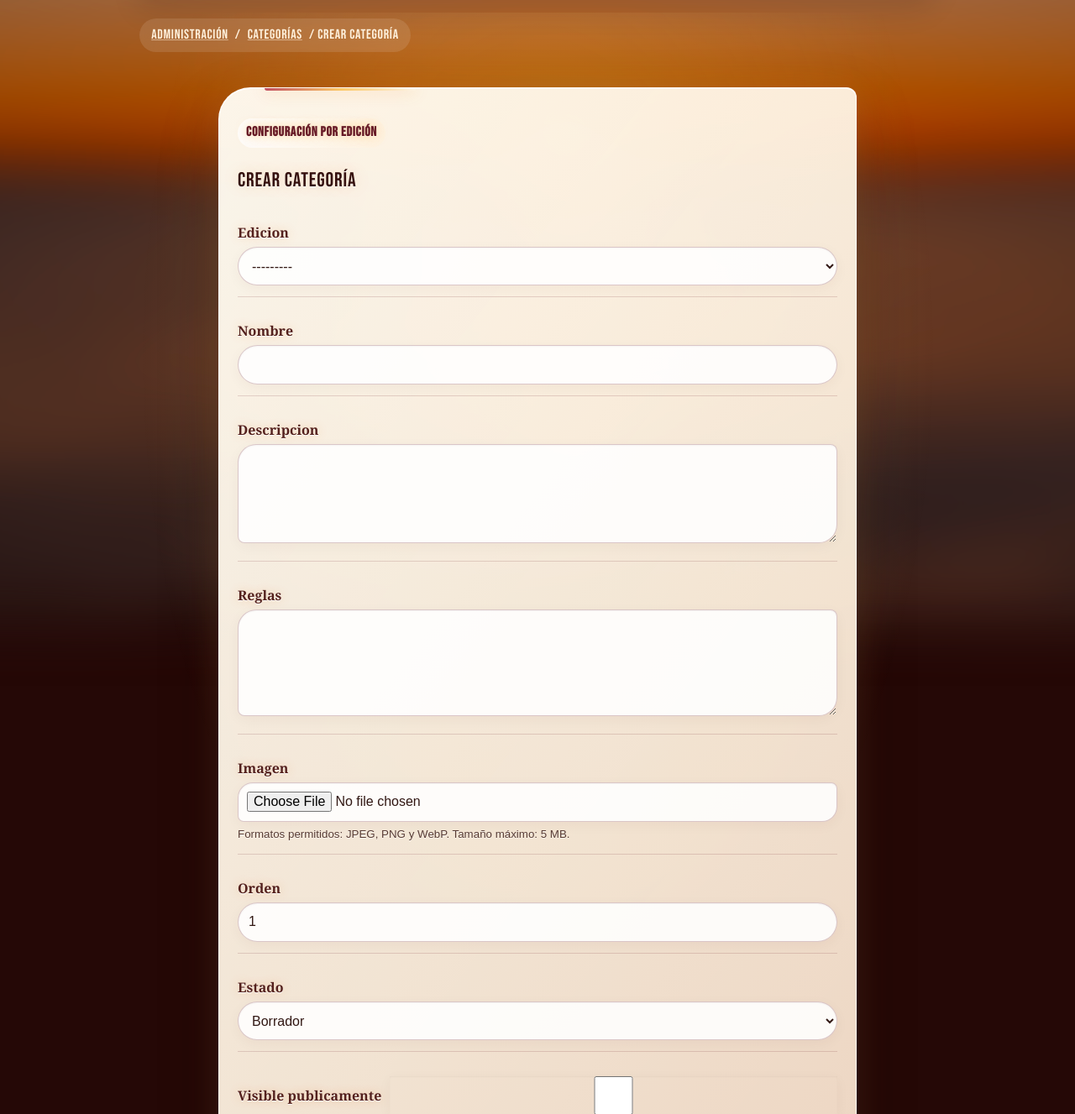
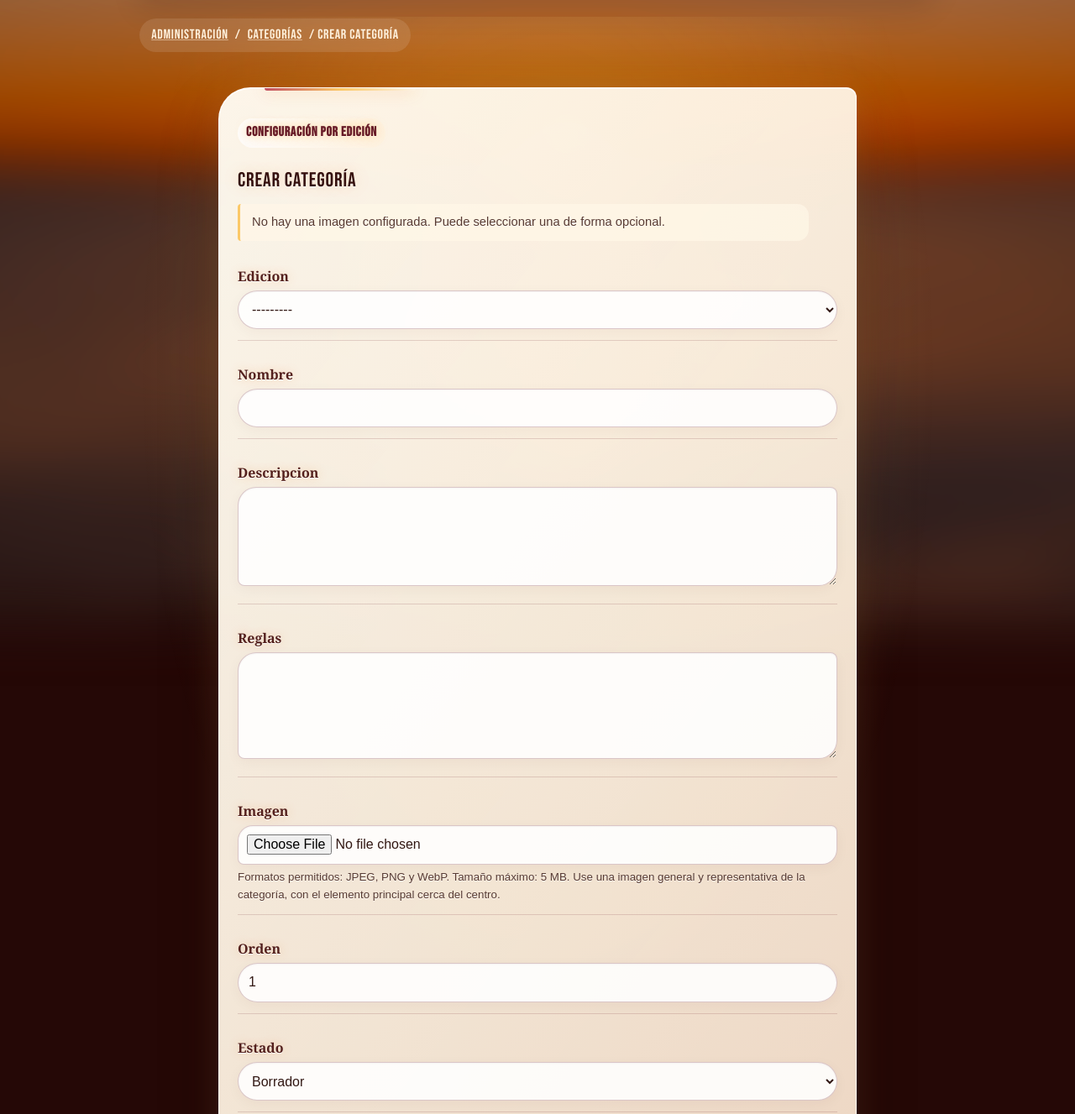
Before and after one commit to jannear2003/festival-votaciones-mvt, a Django app: page /administracion/categorias/nueva/ in a window 1280 px wide. Shown: the part 167-1494 px from the top of the page at 84% size. Run offline with Django 5.2, Linux system fonts and the light colour scheme; the visitor is signed in with stand-in values (Sample User, id 1); data comes from the database, SQL or seed files in the repository.

Commit message:
Mejorar gestion administrativa de imagenes

```diff
--- a/elecciones/forms.py
+++ b/elecciones/forms.py
@@ -30,6 +30,12 @@ class RegistroUsuarioForm(UserCreationForm):
         return email
 
 
+class ImagenAdministrableWidget(forms.ClearableFileInput):
+    initial_text = "Archivo configurado"
+    input_text = "Seleccionar nueva imagen"
+    clear_checkbox_label = "Retirar imagen actual al guardar"
+
+
 class CategoriaForm(forms.ModelForm):
     class Meta:
         model = Categoria
@@ -43,13 +49,19 @@ class CategoriaForm(forms.ModelForm):
             "estado",
             "visible_publicamente",
         ]
-        widgets = {"descripcion": forms.Textarea(attrs={"rows": 3}), "reglas": forms.Textarea(attrs={"rows": 4})}
+        widgets = {
+            "descripcion": forms.Textarea(attrs={"rows": 3}),
+            "reglas": forms.Textarea(attrs={"rows": 4}),
+            "imagen": ImagenAdministrableWidget(),
+        }
     def __init__(self, *args, **kwargs):
         super().__init__(*args, **kwargs)
         campo = self.fields["imagen"]
         campo.help_text = (
             "Formatos permitidos: JPEG, PNG y WebP. "
-            "Tamaño máximo: 5 MB."
+            "Tamaño máximo: 5 MB. "
+            "Use una imagen general y representativa de la categoría, "
+            "con el elemento principal cerca del centro."
         )
         campo.widget.attrs.update({
             "accept": "image/jpeg,image/png,image/webp",
@@ -111,8 +123,15 @@ class VotacionForm(forms.ModelForm):
         ]
         widgets = {
             "descripcion": forms.Textarea(attrs={"rows": 4}),
-            "fecha_apertura": forms.DateTimeInput(attrs={"type": "datetime-local"}, format="%Y-%m-%dT%H:%M"),
-            "fecha_cierre": forms.DateTimeInput(attrs={"type": "datetime-local"}, format="%Y-%m-%dT%H:%M"),
+            "imagen": ImagenAdministrableWidget(),
+            "fecha_apertura": forms.DateTimeInput(
+                attrs={"type": "datetime-local"},
+                format="%Y-%m-%dT%H:%M",
+            ),
+            "fecha_cierre": forms.DateTimeInput(
+                attrs={"type": "datetime-local"},
+                format="%Y-%m-%dT%H:%M",
+            ),
         }
 
     def __init__(self, *args, **kwargs):
@@ -121,7 +140,9 @@ class VotacionForm(forms.ModelForm):
         campo_imagen = self.fields["imagen"]
         campo_imagen.help_text = (
             "Formatos permitidos: JPEG, PNG y WebP. "
-            "Tamaño máximo: 5 MB."
+            "Tamaño máximo: 5 MB. "
+            "Use una portada horizontal que diferencie esta votación "
+            "de su categoría."
         )
         campo_imagen.widget.attrs.update({
             "accept": "image/jpeg,image/png,image/webp",
@@ -162,7 +183,9 @@ class OpcionForm(forms.ModelForm):
 
         campo = self.fields["imagen"]
         campo.help_text = (
-            "Imagen opcional. JPEG, PNG o WebP, máximo 5 MB."
+            "Imagen opcional. JPEG, PNG o WebP, máximo 5 MB. "
+            "Use un encuadre y una calidad equivalentes para todas "
+            "las opciones de la misma votación."
         )
         campo.widget.attrs.update({
             "accept": "image/jpeg,image/png,image/webp",
@@ -178,7 +201,10 @@ class OpcionForm(forms.ModelForm):
             "orden",
             "activa",
         ]
-        widgets = {"descripcion": forms.Textarea(attrs={"rows": 2})}
+        widgets = {
+            "descripcion": forms.Textarea(attrs={"rows": 2}),
+            "imagen": ImagenAdministrableWidget(),
+        }
 
 
 OpcionFormSet = inlineformset_factory(
--- a/static/css/festival-liquid-glass.css
+++ b/static/css/festival-liquid-glass.css
@@ -1054,3 +1054,50 @@ body.trail-off .festival-particle { display: none; }
     transform: none;
   }
 }
+
+/* Gestion administrativa de imagenes configurables. */
+.image-management-note {
+  max-width: 680px;
+  margin: -10px 0 18px;
+  padding: 11px 14px;
+  border-left: 3px solid var(--flg-gold);
+  border-radius: 4px 14px 14px 4px;
+  color: #53312d;
+  background: rgba(255, 247, 232, .76);
+  font-size: .92rem;
+  line-height: 1.45;
+}
+
+.media-preview.is-pending-removal {
+  position: relative;
+  opacity: .48;
+  filter: grayscale(.65);
+}
+
+.media-preview.is-pending-removal::after {
+  content: "Se retirara al guardar";
+  position: absolute;
+  inset: 50% auto auto 50%;
+  padding: 8px 13px;
+  border-radius: 999px;
+  color: #fff;
+  background: rgba(104, 28, 39, .92);
+  font-size: .82rem;
+  font-weight: 800;
+  text-align: center;
+  transform: translate(-50%, -50%);
+  white-space: nowrap;
+}
+
+.field input[type="checkbox"][name$="-clear"] {
+  width: 20px;
+  min-height: 20px;
+  accent-color: var(--flg-rose);
+}
+
+@media (max-width: 700px) {
+  .media-preview.is-pending-removal::after {
+    width: min(80%, 240px);
+    white-space: normal;
+  }
+}
--- a/static/js/configurable-images.js
+++ b/static/js/configurable-images.js
@@ -27,7 +27,7 @@
           "error",
           () => {
             const container = image.closest(
-              ".option-card__image",
+              ".option-card__image, .vote-option__visual",
             );
 
             if (container) {
@@ -44,9 +44,7 @@
         image.addEventListener(
           "error",
           () => {
-            const preview = image.closest(
-              ".media-preview",
-            );
+            const preview = image.closest(".media-preview");
 
             if (preview) {
               preview.remove();
@@ -61,42 +59,125 @@
     document
       .querySelectorAll(".js-image-input")
       .forEach((input) => {
-        input.addEventListener("change", () => {
-          const file = input.files?.[0];
         const scope =
           input.closest(".option-row") ||
           input.closest(".form-card");
 
-          const preview = scope?.querySelector(
+        if (!scope) {
+          return;
+        }
+
+        const preview = scope.querySelector(
           ".media-preview--pending",
         );
-
         const image = preview?.querySelector(
           ".js-selected-preview",
         );
+        const currentPreview = scope.querySelector(
+          ".media-preview:not(.media-preview--pending)",
+        );
+        const status = scope.querySelector(
+          ".js-image-status",
+        );
+        const clearInput = scope.querySelector(
+          `input[type="checkbox"][name="${input.name}-clear"]`,
+        );
 
-          if (!preview || !image) {
+        const hasCurrentImage = Boolean(currentPreview);
+        let temporaryUrl = null;
+
+        const clearTemporaryUrl = () => {
+          if (temporaryUrl) {
+            URL.revokeObjectURL(temporaryUrl);
+            temporaryUrl = null;
+          }
+        };
+
+        const hidePendingPreview = () => {
+          clearTemporaryUrl();
+
+          if (preview) {
+            preview.hidden = true;
+          }
+
+          if (image) {
+            image.removeAttribute("src");
+            image.alt = "";
+          }
+        };
+
+        const setDefaultStatus = () => {
+          if (!status) {
             return;
           }
 
+          status.textContent = hasCurrentImage
+            ? "La imagen actual se conservará."
+            : "No hay una imagen configurada.";
+        };
+
+        input.addEventListener("change", () => {
+          const file = input.files?.[0];
+
           if (!file || !file.type.startsWith("image/")) {
-            preview.hidden = true;
-            image.removeAttribute("src");
+            hidePendingPreview();
+
+            if (!clearInput?.checked) {
+              setDefaultStatus();
+            }
+
             return;
           }
 
-          const temporaryUrl = URL.createObjectURL(file);
+          if (clearInput) {
+            clearInput.checked = false;
+          }
 
+          currentPreview?.classList.remove(
+            "is-pending-removal",
+          );
+
+          clearTemporaryUrl();
+          temporaryUrl = URL.createObjectURL(file);
+
+          if (image && preview) {
             image.src = temporaryUrl;
             image.alt = `Vista previa de ${file.name}`;
             preview.hidden = false;
+          }
 
-          image.addEventListener(
-            "load",
-            () => URL.revokeObjectURL(temporaryUrl),
+          if (status) {
+            status.textContent = hasCurrentImage
+              ? "La imagen nueva reemplazará la actual al guardar."
+              : "La imagen seleccionada se guardará con el registro.";
+          }
+        });
+
+        clearInput?.addEventListener("change", () => {
+          if (clearInput.checked) {
+            input.value = "";
+            hidePendingPreview();
+            currentPreview?.classList.add(
+              "is-pending-removal",
+            );
+
+            if (status) {
+              status.textContent =
+                "La imagen actual se retirará al guardar.";
+            }
+          } else {
+            currentPreview?.classList.remove(
+              "is-pending-removal",
+            );
+            setDefaultStatus();
+          }
+        });
+
+        window.addEventListener(
+          "beforeunload",
+          clearTemporaryUrl,
           { once: true },
         );
-        });
       });
   };
 
--- a/templates/base.html
+++ b/templates/base.html
@@ -23,10 +23,10 @@
   >
   <link
     rel="stylesheet"
-    href="{% static 'css/festival-liquid-glass.css' %}?v=7"
+    href="{% static 'css/festival-liquid-glass.css' %}?v=8"
   >
   <script src="{% static 'js/estela-festival.js' %}?v=3" defer></script>
-  <script src="{% static 'js/configurable-images.js' %}?v=1" defer></script>
+  <script src="{% static 'js/configurable-images.js' %}?v=2" defer></script>
 </head>
 
 <body>
--- a/templates/elecciones/categoria_form.html
+++ b/templates/elecciones/categoria_form.html
@@ -12,6 +12,15 @@
     >
   </div>
 {% endif %}
+{% if categoria and categoria.imagen %}
+  <p class="image-management-note js-image-status" role="status">
+    La imagen actual se conservará salvo que seleccione una nueva o marque la opción para retirarla.
+  </p>
+{% else %}
+  <p class="image-management-note js-image-status" role="status">
+    No hay una imagen configurada. Puede seleccionar una de forma opcional.
+  </p>
+{% endif %}
 <div class="media-preview media-preview--pending" hidden>
   <p class="media-preview__label">Vista previa seleccionada</p>
   <img alt="" class="js-selected-preview">
```
Also changed, not shown: templates/elecciones/votacion_form.html (+18 -0 lines). Lines whose indentation alone changed are shown as unchanged.
